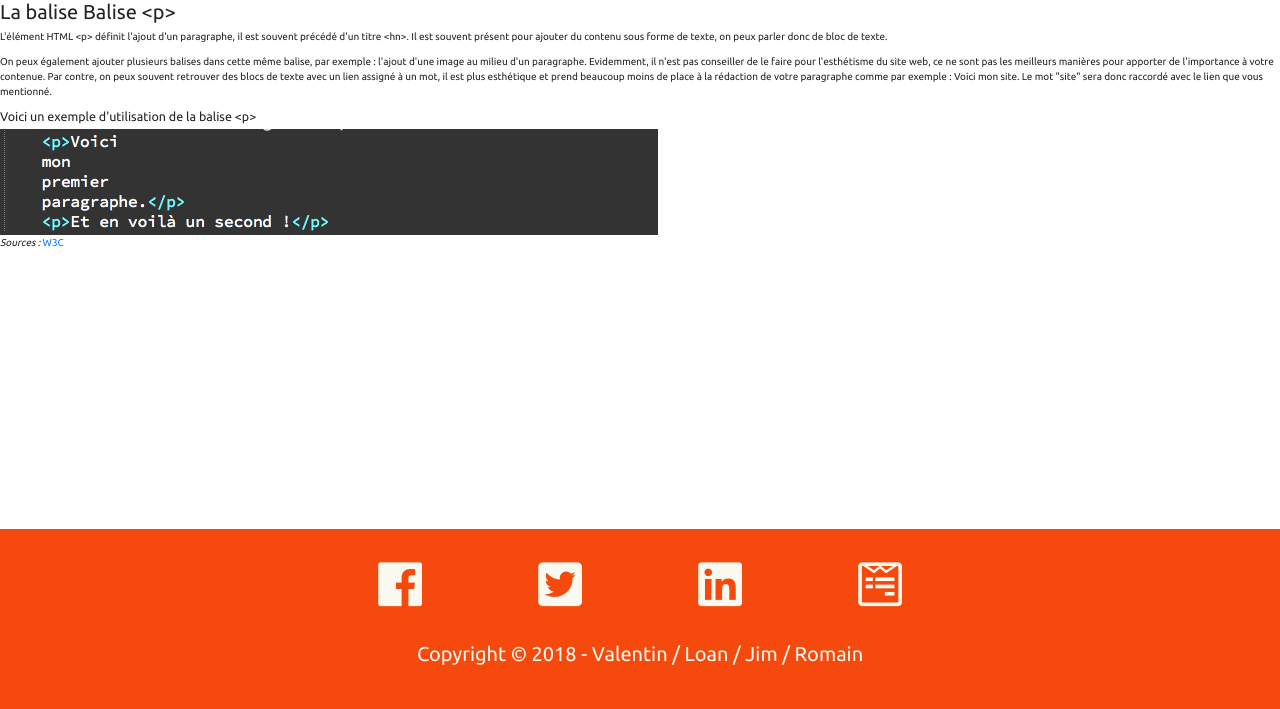
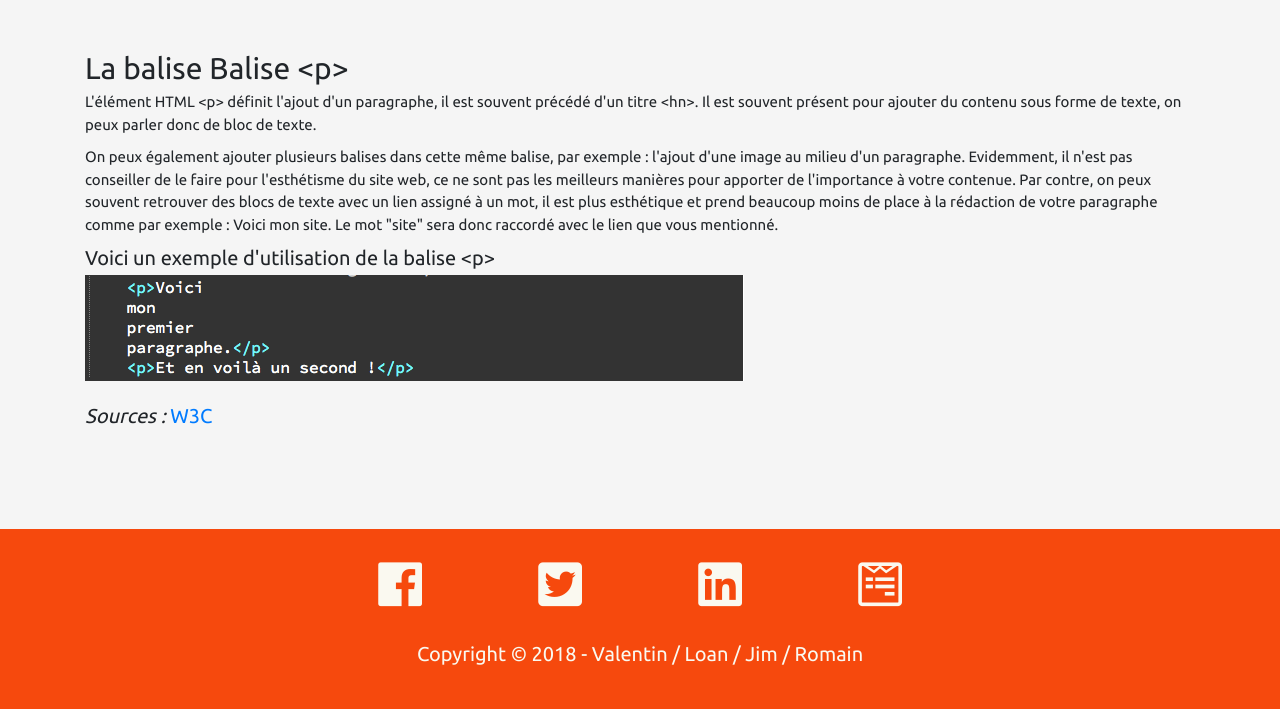
Before and after one commit to KomaWasTaken/DefinitionsBalises, a PHP site: page /p.php in a window 1280 px wide. Shown: the part 91-800 px from the top of the page. Run offline with PHP 8.4, Linux system fonts and the light colour scheme; some libraries are stand-ins or nearby versions.

Commit message:
Style terminé sur balises/p.php

```diff
--- a/balises/p.php
+++ b/balises/p.php
@@ -12,13 +12,15 @@
 <body>
     <?php include "../include/header.php" ?>
 
-<section>
-    <h2>La balise Balise &lt;p&gt;</h2>
-    <p>
+<section class="container-fluid ptb-50 bgcolor4">
+    <div class="container">
+        <div class="row flex-column">
+            <h2 class="fs-30 col-12">La balise Balise &lt;p&gt;</h2>
+            <p class="fs-15 col-12">
                 L'élément HTML &lt;p&gt; définit l'ajout d'un paragraphe, il est souvent précédé d'un titre &lt;hn&gt;.
                 Il est souvent présent pour ajouter du contenu sous forme de texte, on peux parler donc de bloc de texte.
             </p>
-    <p>
+            <p class="fs-15 col-12">
                 On peux également ajouter plusieurs balises dans cette même balise, par exemple :
                 l'ajout d'une image au milieu d'un paragraphe.
                 Evidemment, il n'est pas conseiller de le faire pour l'esthétisme du site web,
@@ -27,13 +29,15 @@
                 il est plus esthétique et prend beaucoup moins de place à la rédaction de votre paragraphe comme par exemple :
                 Voici mon site. Le mot "site" sera donc raccordé avec le lien que vous mentionné.
             </p>
-    <h5>Voici un exemple d'utilisation de la balise &lt;p&gt;</h5>
+            <h5 class="fs-20 col-12">Voici un exemple d'utilisation de la balise &lt;p&gt;</h5>
+            <div class="col-12">
                 <img src="../images/balisep.png" alt="Exemple balise p">
-
-    <aside>
+            </div>
+            <aside class="col-12 fs-20 mt-20">
             <i>Sources : </i><a href="https://www.w3schools.com/html/html_paragraphs.asp">W3C</a>
             </aside>
-
+        </div>
+    </div>
 </section>
 
     <?php include "../include/footer.php" ?>
```
Lines whose indentation alone changed are shown as unchanged.
